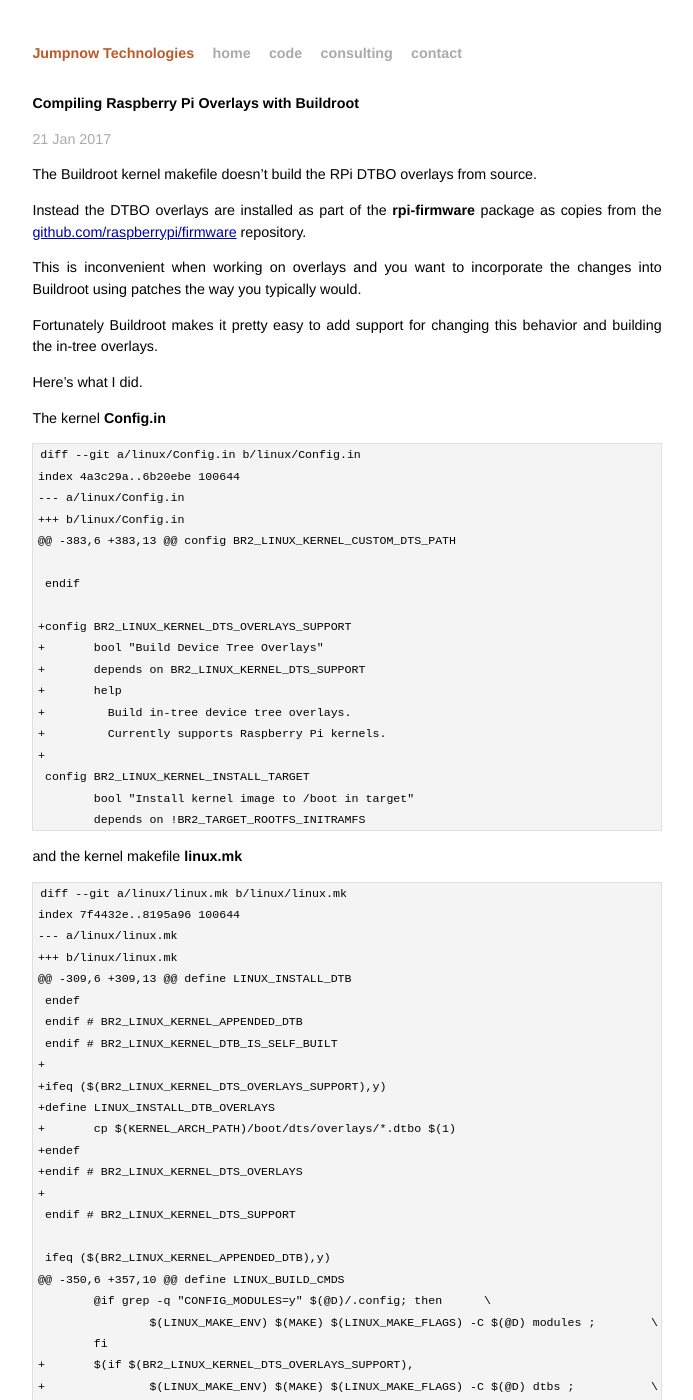
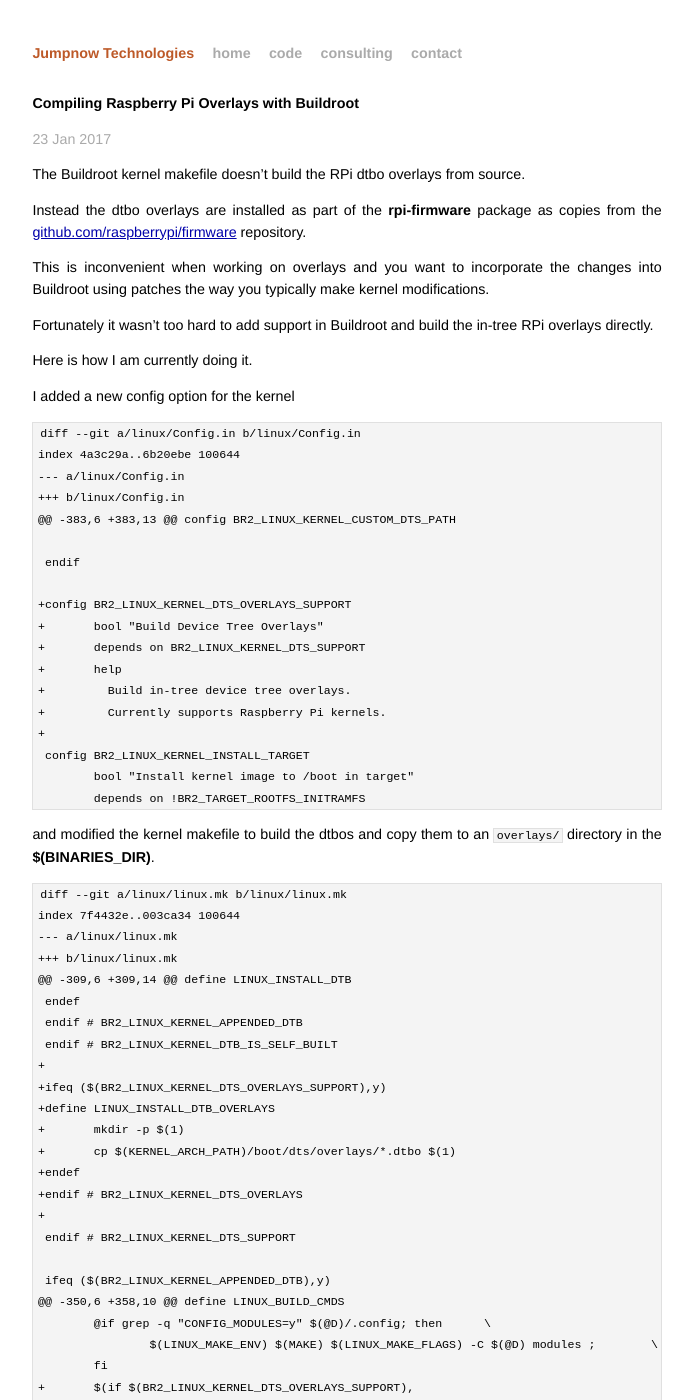
Before and after one commit to jumpnow/jumpnowtek-site, a Jekyll site: the page built from _posts/2017-01-17-Compiling-Raspberry-Pi-Overlays-with-Buildroot.md, in a window 1280 px wide and 1400 px high. Shown: the whole window, without its empty margins (293-986 px from the left). Built offline with Jekyll 4.4.1, drawn with Linux system fonts in a browser that asks for light colours; some of the changed text lies outside the part shown.

Commit message:
Some more tweaks to overlay building

```diff
--- a/_posts/2017-01-17-Compiling-Raspberry-Pi-Overlays-with-Buildroot.md
+++ b/_posts/2017-01-17-Compiling-Raspberry-Pi-Overlays-with-Buildroot.md
@@ -1,22 +1,22 @@
 ---
 layout: post
 title: Compiling Raspberry Pi Overlays with Buildroot
-date: 2017-01-21 11:31:00
+date: 2017-01-23 16:31:00
 categories: rpi
 tags: [linux, rpi, buildroot, rpi3, overlays, kernel]
 ---
 
-The Buildroot kernel makefile doesn't build the RPi DTBO overlays from source.
+The Buildroot kernel makefile doesn't build the RPi dtbo overlays from source.
 
-Instead the DTBO overlays are installed as part of the **rpi-firmware** package as copies from the [github.com/raspberrypi/firmware][rpi-firmware-repo] repository.
+Instead the dtbo overlays are installed as part of the **rpi-firmware** package as copies from the [github.com/raspberrypi/firmware][rpi-firmware-repo] repository.
 
-This is inconvenient when working on overlays and you want to incorporate the changes into Buildroot using patches the way you typically would.
+This is inconvenient when working on overlays and you want to incorporate the changes into Buildroot using patches the way you typically make kernel modifications.
 
-Fortunately Buildroot makes it pretty easy to add support for changing this behavior and building the in-tree overlays.
+Fortunately it wasn't too hard to add support in Buildroot and build the in-tree RPi overlays directly.
 
-Here's what I did.
+Here is how I am currently doing it.
 
-The kernel **Config.in**
+I added a new config option for the kernel
 
     diff --git a/linux/Config.in b/linux/Config.in
     index 4a3c29a..6b20ebe 100644
@@ -37,19 +37,20 @@
             bool "Install kernel image to /boot in target"
             depends on !BR2_TARGET_ROOTFS_INITRAMFS
 
-and the kernel makefile **linux.mk**
+and modified the kernel makefile to build the dtbos and copy them to an `overlays/` directory in the **$(BINARIES_DIR)**.
 
     diff --git a/linux/linux.mk b/linux/linux.mk
-    index 7f4432e..8195a96 100644
+    index 7f4432e..003ca34 100644
     --- a/linux/linux.mk
     +++ b/linux/linux.mk
-    @@ -309,6 +309,13 @@ define LINUX_INSTALL_DTB
+    @@ -309,6 +309,14 @@ define LINUX_INSTALL_DTB
      endef
      endif # BR2_LINUX_KERNEL_APPENDED_DTB
      endif # BR2_LINUX_KERNEL_DTB_IS_SELF_BUILT
     +
     +ifeq ($(BR2_LINUX_KERNEL_DTS_OVERLAYS_SUPPORT),y)
     +define LINUX_INSTALL_DTB_OVERLAYS
+    +       mkdir -p $(1)
     +       cp $(KERNEL_ARCH_PATH)/boot/dts/overlays/*.dtbo $(1)
     +endef
     +endif # BR2_LINUX_KERNEL_DTS_OVERLAYS
@@ -57,7 +58,7 @@
      endif # BR2_LINUX_KERNEL_DTS_SUPPORT
 
      ifeq ($(BR2_LINUX_KERNEL_APPENDED_DTB),y)
-    @@ -350,6 +357,10 @@ define LINUX_BUILD_CMDS
+    @@ -350,6 +358,10 @@ define LINUX_BUILD_CMDS
             @if grep -q "CONFIG_MODULES=y" $(@D)/.config; then      \
                     $(LINUX_MAKE_ENV) $(MAKE) $(LINUX_MAKE_FLAGS) -C $(@D) modules ;        \
             fi
@@ -68,18 +69,16 @@
             $(LINUX_BUILD_DTB)
             $(LINUX_APPEND_DTB)
      endef
-    @@ -390,6 +401,8 @@ endef
+    @@ -390,6 +402,7 @@ endef
      define LINUX_INSTALL_IMAGES_CMDS
             $(call LINUX_INSTALL_IMAGE,$(BINARIES_DIR))
             $(call LINUX_INSTALL_DTB,$(BINARIES_DIR))
-    +       mkdir -p $(BINARIES_DIR)/overlays
     +       $(call LINUX_INSTALL_DTB_OVERLAYS,$(BINARIES_DIR)/overlays)
      endef
 
      ifeq ($(BR2_STRIP_strip),y)
 
-
-And I modified the rpi-firmware **Config.in** so that it doesn't copy overlays when the kernel built ones are being used.
+And I modified the *rpi-firmware* config so that it doesn't copy dtbos when the kernel built ones are being used.
 
     diff --git a/package/rpi-firmware/Config.in b/package/rpi-firmware/Config.in
     index c2983aa..49f25da 100644
@@ -99,11 +98,11 @@
               Say 'y' here if you need to load one or more of the DTB overlays,
 
 
-With those changes and **BR2\_LINUX\_KERNEL\_DTS\_OVERLAYS\_SUPPORT** enabled in the main config, an overlays directory with the dtbos will get created in `images/overlays`.
+With those changes the dtbos will end up in `images/overlays`.
 
-The final piece is to get this `overlay/` directory installed onto the SD card image boot directory.
+The final piece is to get the `overlays/` directory installed onto the SD card FAT partition where the bootloader looks for them.
 
-A minor modification to the `board/raspberrypi/genimage-raspberrypiX.cfg` handles this
+This can be handled with a minor change to the `board/raspberrypi/genimage-raspberrypiX.cfg` template that describes how to create the SD card image.
 
     diff --git a/board/raspberrypi/genimage-raspberrypi3.cfg b/board/raspberrypi/genimage-raspberrypi3.cfg
     index baab0c4..9ceab77 100644
@@ -119,7 +118,6 @@
          }
        }
 
-
-With these changes I can now add or modify overlay dts files in the RPi kernel source, generate a kernel patch and Buildroot will build and install the changes into the image.
+With these changes it's now possible to add or modify overlay dts files in the RPi kernel source, generate a kernel patch and Buildroot will build and install the changes into the image.
 
 [rpi-firmware-repo]: https://github.com/raspberrypi/firmware
```
